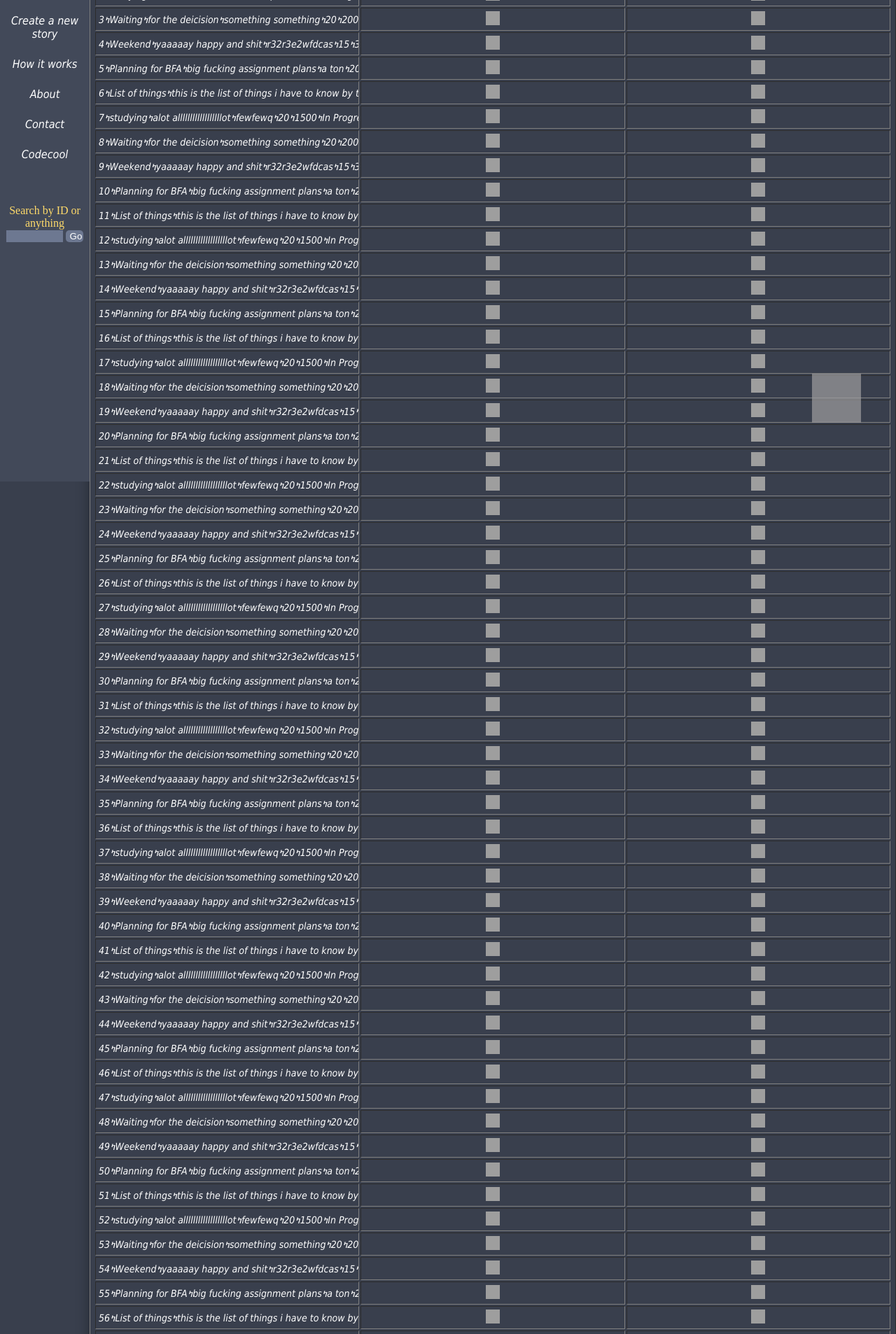
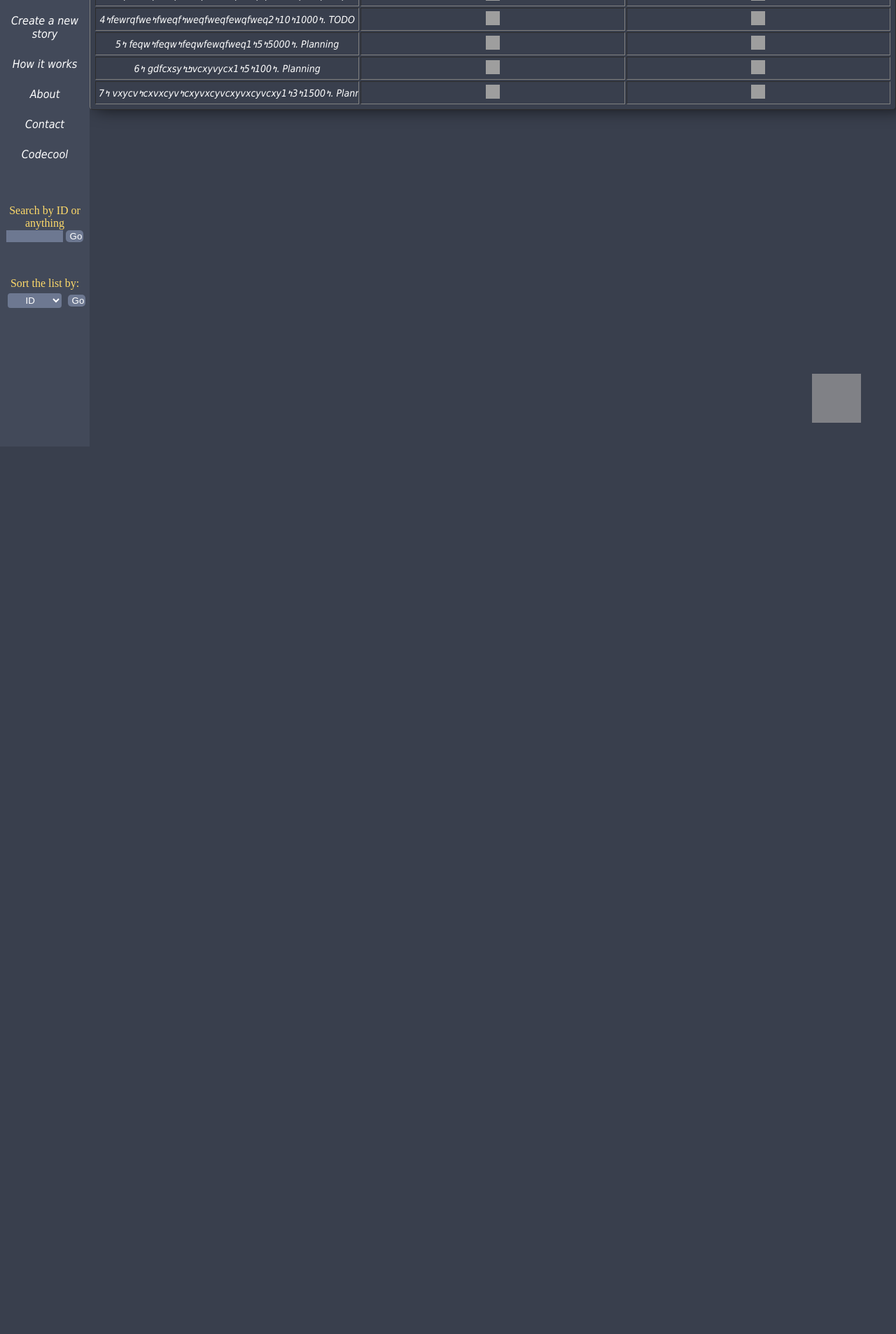
Before and after one commit to barnabastoth/agile, a Flask app: page / in a window 1280 px wide. Shown: the part 162-2068 px from the top of the page at 70% size. After the commit the page ends 766 px from the top, so only its background shows below. Run offline with Flask 2, Linux system fonts and the light colour scheme; grey boxes are pictures that could not be loaded.

Commit message:
bgrb
rterte

```diff
--- a/database.csv
+++ b/database.csv
@@ -1,83 +1,7 @@
-0ߤPlanning for BFAߤbig fucking assignment plansߤa tonߤ2000ߤ20ߤPlanning
-1ߤList of thingsߤthis is the list of things i have to know by that timeߤ-32432432432432432423432432423432ߤ600ߤ3ߤTODO
-2ߤstudyingߤalot allllllllllllllllllotߤfewfewqߤ1500ߤ20ߤIn Progress
-3ߤWaitingߤfor the deicisionߤsomething somethingߤ2000ߤ20ߤReview
-4ߤWeekendߤyaaaaay happy and shitߤr32r3e2wfdcasߤ3000ߤ15ߤDone
-5ߤPlanning for BFAߤbig fucking assignment plansߤa tonߤ2000ߤ20ߤPlanning
-6ߤList of thingsߤthis is the list of things i have to know by that timeߤ-32432432432432432423432432423432ߤ600ߤ3ߤTODO
-7ߤstudyingߤalot allllllllllllllllllotߤfewfewqߤ1500ߤ20ߤIn Progress
-8ߤWaitingߤfor the deicisionߤsomething somethingߤ2000ߤ20ߤReview
-9ߤWeekendߤyaaaaay happy and shitߤr32r3e2wfdcasߤ3000ߤ15ߤDone
-10ߤPlanning for BFAߤbig fucking assignment plansߤa tonߤ2000ߤ20ߤPlanning
-11ߤList of thingsߤthis is the list of things i have to know by that timeߤ-32432432432432432423432432423432ߤ600ߤ3ߤTODO
-12ߤstudyingߤalot allllllllllllllllllotߤfewfewqߤ1500ߤ20ߤIn Progress
-13ߤWaitingߤfor the deicisionߤsomething somethingߤ2000ߤ20ߤReview
-14ߤWeekendߤyaaaaay happy and shitߤr32r3e2wfdcasߤ3000ߤ15ߤDone
-15ߤPlanning for BFAߤbig fucking assignment plansߤa tonߤ2000ߤ20ߤPlanning
-16ߤList of thingsߤthis is the list of things i have to know by that timeߤ-32432432432432432423432432423432ߤ600ߤ3ߤTODO
-17ߤstudyingߤalot allllllllllllllllllotߤfewfewqߤ1500ߤ20ߤIn Progress
-18ߤWaitingߤfor the deicisionߤsomething somethingߤ2000ߤ20ߤReview
-19ߤWeekendߤyaaaaay happy and shitߤr32r3e2wfdcasߤ3000ߤ15ߤDone
-20ߤPlanning for BFAߤbig fucking assignment plansߤa tonߤ2000ߤ20ߤPlanning
-21ߤList of thingsߤthis is the list of things i have to know by that timeߤ-32432432432432432423432432423432ߤ600ߤ3ߤTODO
-22ߤstudyingߤalot allllllllllllllllllotߤfewfewqߤ1500ߤ20ߤIn Progress
-23ߤWaitingߤfor the deicisionߤsomething somethingߤ2000ߤ20ߤReview
-24ߤWeekendߤyaaaaay happy and shitߤr32r3e2wfdcasߤ3000ߤ15ߤDone
-25ߤPlanning for BFAߤbig fucking assignment plansߤa tonߤ2000ߤ20ߤPlanning
-26ߤList of thingsߤthis is the list of things i have to know by that timeߤ-32432432432432432423432432423432ߤ600ߤ3ߤTODO
-27ߤstudyingߤalot allllllllllllllllllotߤfewfewqߤ1500ߤ20ߤIn Progress
-28ߤWaitingߤfor the deicisionߤsomething somethingߤ2000ߤ20ߤReview
-29ߤWeekendߤyaaaaay happy and shitߤr32r3e2wfdcasߤ3000ߤ15ߤDone
-30ߤPlanning for BFAߤbig fucking assignment plansߤa tonߤ2000ߤ20ߤPlanning
-31ߤList of thingsߤthis is the list of things i have to know by that timeߤ-32432432432432432423432432423432ߤ600ߤ3ߤTODO
-32ߤstudyingߤalot allllllllllllllllllotߤfewfewqߤ1500ߤ20ߤIn Progress
-33ߤWaitingߤfor the deicisionߤsomething somethingߤ2000ߤ20ߤReview
-34ߤWeekendߤyaaaaay happy and shitߤr32r3e2wfdcasߤ3000ߤ15ߤDone
-35ߤPlanning for BFAߤbig fucking assignment plansߤa tonߤ2000ߤ20ߤPlanning
-36ߤList of thingsߤthis is the list of things i have to know by that timeߤ-32432432432432432423432432423432ߤ600ߤ3ߤTODO
-37ߤstudyingߤalot allllllllllllllllllotߤfewfewqߤ1500ߤ20ߤIn Progress
-38ߤWaitingߤfor the deicisionߤsomething somethingߤ2000ߤ20ߤReview
-39ߤWeekendߤyaaaaay happy and shitߤr32r3e2wfdcasߤ3000ߤ15ߤDone
-40ߤPlanning for BFAߤbig fucking assignment plansߤa tonߤ2000ߤ20ߤPlanning
-41ߤList of thingsߤthis is the list of things i have to know by that timeߤ-32432432432432432423432432423432ߤ600ߤ3ߤTODO
-42ߤstudyingߤalot allllllllllllllllllotߤfewfewqߤ1500ߤ20ߤIn Progress
-43ߤWaitingߤfor the deicisionߤsomething somethingߤ2000ߤ20ߤReview
-44ߤWeekendߤyaaaaay happy and shitߤr32r3e2wfdcasߤ3000ߤ15ߤDone
-45ߤPlanning for BFAߤbig fucking assignment plansߤa tonߤ2000ߤ20ߤPlanning
-46ߤList of thingsߤthis is the list of things i have to know by that timeߤ-32432432432432432423432432423432ߤ600ߤ3ߤTODO
-47ߤstudyingߤalot allllllllllllllllllotߤfewfewqߤ1500ߤ20ߤIn Progress
-48ߤWaitingߤfor the deicisionߤsomething somethingߤ2000ߤ20ߤReview
-49ߤWeekendߤyaaaaay happy and shitߤr32r3e2wfdcasߤ3000ߤ15ߤDone
-50ߤPlanning for BFAߤbig fucking assignment plansߤa tonߤ2000ߤ20ߤPlanning
-51ߤList of thingsߤthis is the list of things i have to know by that timeߤ-32432432432432432423432432423432ߤ600ߤ3ߤTODO
-52ߤstudyingߤalot allllllllllllllllllotߤfewfewqߤ1500ߤ20ߤIn Progress
-53ߤWaitingߤfor the deicisionߤsomething somethingߤ2000ߤ20ߤReview
-54ߤWeekendߤyaaaaay happy and shitߤr32r3e2wfdcasߤ3000ߤ15ߤDone
-55ߤPlanning for BFAߤbig fucking assignment plansߤa tonߤ2000ߤ20ߤPlanning
-56ߤList of thingsߤthis is the list of things i have to know by that timeߤ-32432432432432432423432432423432ߤ600ߤ3ߤTODO
-57ߤstudyingߤalot allllllllllllllllllotߤfewfewqߤ1500ߤ20ߤIn Progress
-58ߤWaitingߤfor the deicisionߤsomething somethingߤ2000ߤ20ߤReview
-59ߤWeekendߤyaaaaay happy and shitߤr32r3e2wfdcasߤ3000ߤ15ߤDone
-60ߤPlanning for BFAߤbig fucking assignment plansߤa tonߤ2000ߤ20ߤPlanning
-61ߤList of thingsߤthis is the list of things i have to know by that timeߤ-32432432432432432423432432423432ߤ600ߤ3ߤTODO
-62ߤstudyingߤalot allllllllllllllllllotߤfewfewqߤ1500ߤ20ߤIn Progress
-63ߤWaitingߤfor the deicisionߤsomething somethingߤ2000ߤ20ߤReview
-64ߤWeekendߤyaaaaay happy and shitߤr32r3e2wfdcasߤ3000ߤ15ߤDone
-65ߤPlanning for BFAߤbig fucking assignment plansߤa tonߤ2000ߤ20ߤPlanning
-66ߤList of thingsߤthis is the list of things i have to know by that timeߤ-32432432432432432423432432423432ߤ600ߤ3ߤTODO
-67ߤstudyingߤalot allllllllllllllllllotߤfewfewqߤ1500ߤ20ߤIn Progress
-68ߤWaitingߤfor the deicisionߤsomething somethingߤ2000ߤ20ߤReview
-69ߤWeekendߤyaaaaay happy and shitߤr32r3e2wfdcasߤ3000ߤ15ߤDone
-70ߤPlanning for BFAߤbig fucking assignment plansߤa tonߤ2000ߤ20ߤPlanning
-71ߤList of thingsߤthis is the list of things i have to know by that timeߤ-32432432432432432423432432423432ߤ600ߤ3ߤTODO
-72ߤstudyingߤalot allllllllllllllllllotߤfewfewqߤ1500ߤ20ߤIn Progress
-74ߤWaitingߤfor the deicisionߤsomething somethingߤ2000ߤ20ߤReview
-74ߤWeekendߤyaaaaay happy and shitߤr32r3e2wfdcasߤ3000ߤ15ߤDone
-75ߤPlanning for BFAߤbig fucking assignment plansߤa tonߤ2000ߤ20ߤPlanning
-76ߤList of thingsߤthis is the list of things i have to know by that timeߤ-32432432432432432423432432423432ߤ600ߤ3ߤTODO
-77ߤstudyingߤalot allllllllllllllllllotߤfewfewqߤ1500ߤ20ߤIn Progress
-78ߤWaitingߤfor the deicisionߤsomething somethingߤ2000ߤ20ߤReview
-79ߤWeekendߤyaaaaay happy and shitߤr32r3e2wfdcasߤ3000ߤ15ߤDone
-80ߤPlanning for BFAߤbig fucking assignment plansߤa tonߤ2000ߤ20ߤPlanning
-81ߤgrewgewߤgwgrwgwergߤwergwergergrewߤ2000ߤ10ߤPlanning
-82ߤbcxvߤbcvxbcvxbcvxߤbcvxbcxvbvcxߤ3000ߤ1ߤPlanning
+0ߤfeqwfewqߤfewqfewqߤfeqwfewqfߤ1000ߤ10ߤ1. Planning
+1ߤfeqwfߤewqfewqfߤweqfweqfweqfߤ1000ߤ10ߤ3. In Progress
+2ߤ feqwfweqfe ߤqwefeqwߤfewqfewqfqwefewqfweqfewqߤ1000ߤ10ߤ1. Planning
+4ߤfewrqfweߤfweqfߤweqfweqfewqfweqߤ1000ߤ10ߤ2. TODO
+5ߤ  feqwߤfeqwߤfeqwfewqfweqߤ5000ߤ5ߤ1. Planning
+6ߤ  gdfcxsyߤߤvcxyvycxߤ100ߤ5ߤ1. Planning
+7ߤ  vxycvߤcxvxcyvߤcxyvxcyvcxyvxcyvcxyߤ1500ߤ3ߤ1. Planning
--- a/main.py
+++ b/main.py
@@ -6,8 +6,11 @@ app = Flask(__name__)
 
 @app.route('/story')
 def create():
+    selected_story = []
+    selected = ['', '', '', '', '']
     title = "Super Sprinter 3000 - Add new Story"
-    return render_template('create.html', title=title)
+    id = ""
+    return render_template('update.html', sel_list=selected_story, id=id, selected=selected, title=title)
 
 
 @app.route("/story", methods=['POST'])
@@ -53,7 +56,7 @@ def update_show(id):
             if selected_story[6] == options[i]:
                 selected[i] = "selected"
         title = "Super Sprinter 3000 - Edit Story"
-        return render_template('update.html', sel_list=selected_story, id=id, selected=selected, title=title)
+        return render_template('update.html', sel_list=selected_story, id=('/'+str(id)), selected=selected, title=title)
 
 
 @app.route("/story/<int:id>", methods=['POST'])
@@ -109,7 +112,7 @@ def delete(id):
             file.write(str(datas) + "\n")
     menu = ['ID', 'Story Title', 'User Story', 'Acceptance Criteria',
             'Business Value', 'Estimation', 'Status', 'Edit', 'Delete']
-    return render_template('list.html', menu=menu, data_list=data_list, id=str(id))
+    return render_template('list.html', menu=menu, data_list=data_list, id=('/' + str(id)))
 
 
 @app.route("/search", methods=['POST'])
@@ -131,5 +134,31 @@ def search():
             return redirect("/list")
 
 
+@app.route("/sortby", methods=['POST'])
+def sortby():
+    search = str(request.form['sortby'])
+    menu = ['ID', 'Story Title', 'User Story', 'Acceptance Criteria', 'Business Value',
+            'Estimation', 'Status', 'Edit', 'Delete']
+    title = "Super Sprinter 3000"
+    with open('database.csv') as data:
+        data_list = data.read().splitlines()
+        data_list = [item.split("ß¤") for item in data_list]
+        if search == 'ID':
+            data_list = sorted(data_list, key=lambda x: int(x[0]))
+        elif search == 'Title':
+            data_list = sorted(data_list, key=lambda x: str(x[1]))
+        elif search == 'User Story':
+            data_list = sorted(data_list, key=lambda x: str(x[2]))
+        elif search == 'Acceptance Criteria':
+            data_list = sorted(data_list, key=lambda x: str(x[3]))
+        elif search == 'Business Value':
+            data_list = sorted(data_list, key=lambda x: int(x[4]))
+        elif search == 'Estimation (h)':
+            data_list = sorted(data_list, key=lambda x: float(x[5]))
+        elif search == 'Status':
+            data_list = sorted(data_list, key=lambda x: str(x[6]))
+    return render_template('list.html', menu=menu, data_list=data_list, title=title)
+
+
 if __name__ == "__main__":
     app.run(debug=None)
--- a/static/list.css
+++ b/static/list.css
@@ -108,6 +108,14 @@ div.leftmenu form input {
     width: 20%;
     border-radius: 5px;
     }
+
+div.leftmenu form select {
+    width: 60%;
+    background-color: #6d7891;
+    border: 0px solid black;
+    color: white;
+    text-align: center;
+}
 /*Left navigation bar*/
 
 
--- a/templates/list.html
+++ b/templates/list.html
@@ -32,7 +32,20 @@
             <li><form class="search" action="/search" method="POST">
                  <span>Search by ID or anything</span><input type="text" id="search" name="search">
                  <label><input id="searchbutton" type="submit" value="Go" /></label>
-                </form>
+                </form></li>
+            <li><form class="sortby" action="/sortby" method="POST">
+                <span>Sort the list by: </span>
+                <select name="sortby" required>
+                    <option value="ID">ID</option>
+                    <option value="Title">Title</option>
+                    <option value="User Story">User Story</option>
+                    <option value="Acceptance Criteria">Acceptance Criteria</option>
+                    <option value="Business Value">Business Value</option>
+                    <option value="Estimation (h)">Estimation (h)</option>
+                    <option value="Status">Status</option>
+                </select>
+                <label><input id="searchbutton" type="submit" value="Go" /></label>
+                </form></li>
         </ul>
     </div>
     <div class="create">
```
Also changed, not shown: templates/create.html (+6 -6 lines), templates/update.html (+6 -6 lines), try.py (+1 -6 lines).
